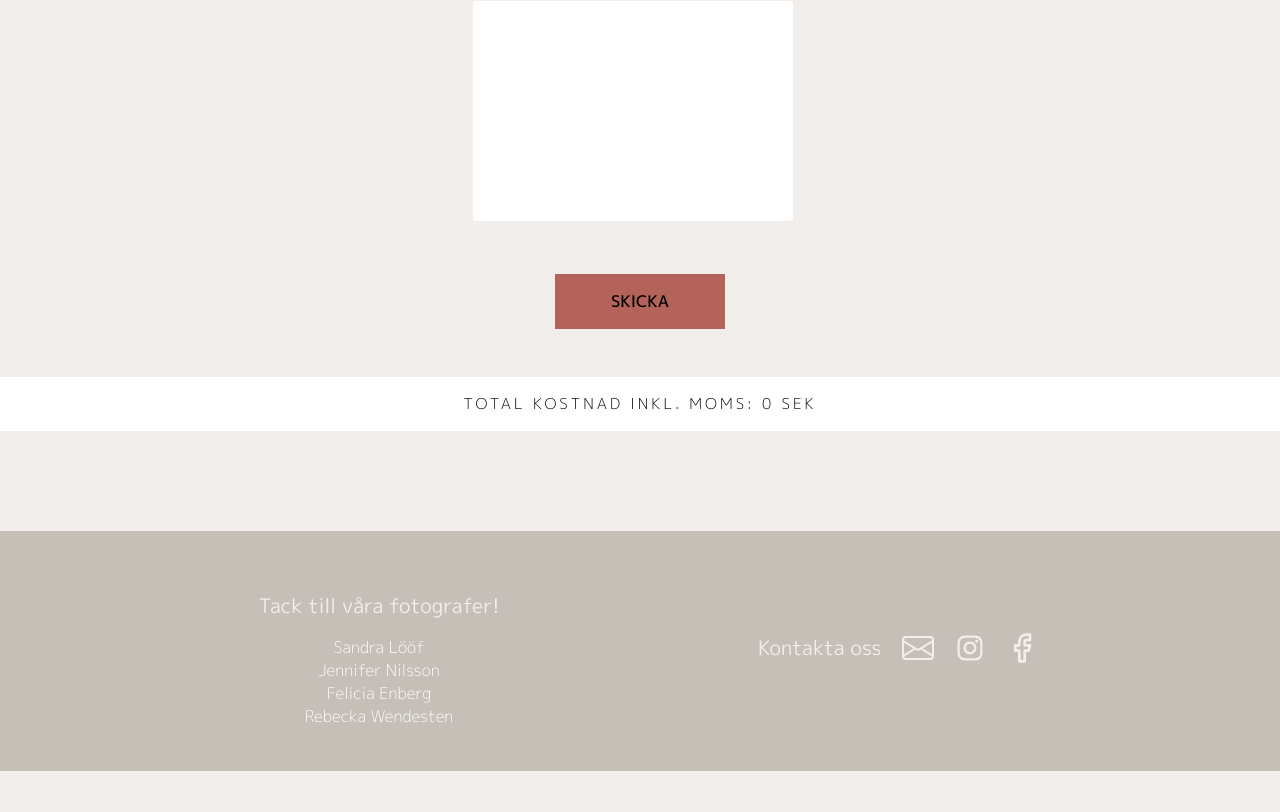
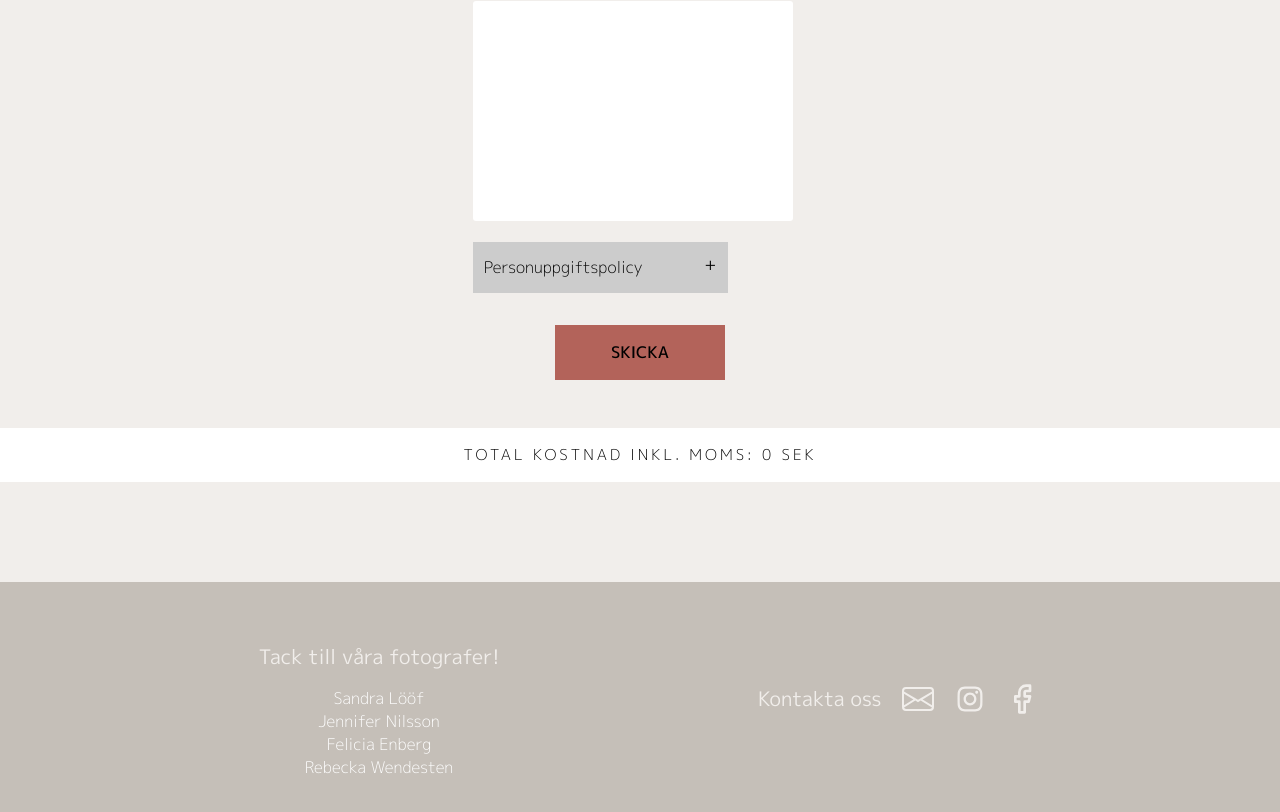
Before and after one commit to mathildakarlsson/final-project, a React (Create React App) app: page /wishlist in a window 1280 px wide. Shown: the part 813-1625 px from the top of the page. Before the commit the page ends 1584 px from the top, so only its background shows below. Built offline with nearby package versions, Linux system fonts and the light colour scheme.

Commit message:
added an accordion for BookingForm

```diff
--- /dev/null
+++ b/src/components/Accordion.js
@@ -0,0 +1,42 @@
+import React, { useState } from "react";
+// import "./accordion.css";
+
+// import styled from 'styled-components'
+
+const Accordion = ({ heading, content }) => {
+  const [isActive, setIsActive] = useState(false);
+
+  return (
+    <li className="accordion-item">
+      <div className="accordion-toggle" onClick={() => setIsActive(!isActive)}>
+        <h3>{heading}</h3><span>{isActive ? "-" : "+"}</span>
+      </div>
+      {isActive && <div className="accordion-content">{content}</div>}
+    </li>
+  );
+};
+
+export default Accordion;
+
+
+//   return (
+//     <li className="accordion-item">
+//       <div className="accordion-toggle" onClick={() => setIsActive(!isActive)}>
+//         <FormText>{heading}</FormText><span>{isActive ? "-" : "+"}</span>
+//       </div>
+//       {isActive && <FormText>{content}</FormText>}
+//     </li>
+//   );
+// };
+
+// export default Accordion;
+
+
+// const FormText = styled.p`
+//     display: flex;
+//     justify-content: center;
+//     font-size: 16px;
+//     font-weight: 305;
+//     margin: 0.5rem;
+//     line-height: 1.8em;
+// `
--- /dev/null
+++ b/src/components/data.js
@@ -0,0 +1,17 @@
+export const accordionData = [
+    {
+      heading: "Personuppgiftspolicy",
+      content:
+        "Non odit magnam dolorum. Et odio et maxime consequuntur provident. Error eaque est dolor et qui. Ex odit doloremque consequatur quis. Eaque et pariatur dolores. Magni in quasi dolor repudiandae explicabo.",
+    },
+    // {
+    //   heading: "Can I upgrade my license?",
+    //   content:
+    //     "Quos quam ipsam consequatur consequatur et distinctio. Facere vel ut dolorem. Quam quo neque quos voluptates cupiditate sit quae.",
+    // },
+    // {
+    //   heading: "Do you provide email support if I need help?",
+    //   content:
+    //     "Vel et quam reprehenderit velit. Possimus accusamus eos esse vero quo modi voluptas hic. Quia illo quisquam vel quis qui. Autem labore aut incidunt. Eius non voluptatem et laboriosam in.",
+    // },
+  ];
--- a/src/index.css
+++ b/src/index.css
@@ -247,3 +247,37 @@ textarea {
   text-align: center;
   color: black;
 }
+
+.accordion {
+  max-width: 255px;
+}
+.accordion-item {
+  list-style: none;
+}
+.accordion-toggle {
+  cursor: pointer;
+  display: flex;
+  flex-direction: row;
+  justify-content: space-between;
+  background-color: #ccc;
+  padding: 0.7em;
+}
+.accordion-toggle:hover {
+  background-color: #ddd;
+}
+.accordion-toggle h3 {
+  margin: 0;
+       font-size: 16px;
+       font-weight: 305;
+  line-height: 1.8em;
+}
+.accordion-content {
+  /* background-color: #eee;
+  padding: 1em; */
+  /* display: flex;
+       justify-content: center; */
+       font-size: 16px;
+       font-weight: 305;
+       margin: 0.5rem;
+  line-height: 1.8em;
+}
--- a/src/pages/BookingForm.js
+++ b/src/pages/BookingForm.js
@@ -5,6 +5,9 @@ import styled from 'styled-components';
 import WishListItem from '../components/WishListItem';
 import swal from 'sweetalert';
 import Loading from '../components/Loading'
+
+import Accordion from "../components/Accordion";
+import { accordionData } from "../components/data";
 
 const BookingForm = () => {
     const products = useSelector((store) => store.wishlist.items)
@@ -141,7 +144,7 @@ const BookingForm = () => {
                                         name="startdate"
                                         value={mailerState.startdate}
                                         onChange={handleStateChange}
-                                    required
+                                        required
                                     />
                                 </label>
                             </li>
@@ -172,6 +175,13 @@ const BookingForm = () => {
                                 >
                                 </textarea>
                             </li>
+
+                            <ul className="accordion">
+                                {accordionData.map(({ heading, content }) => (
+                                    <Accordion heading={heading} content={content} />
+                                ))}
+                            </ul>
+
                             <li>
                                 <ButtonWrapper>
                                     <FormButton type="submit">Skicka</FormButton>
@@ -182,9 +192,9 @@ const BookingForm = () => {
                 </form>
             </Formwrapper>
 
-               <Formwrapper>
+            <Formwrapper>
                 {isLoading ? (
-                    <Loading/>
+                    <Loading />
                 ) : (
                     <p> </p>
                 )}
```
